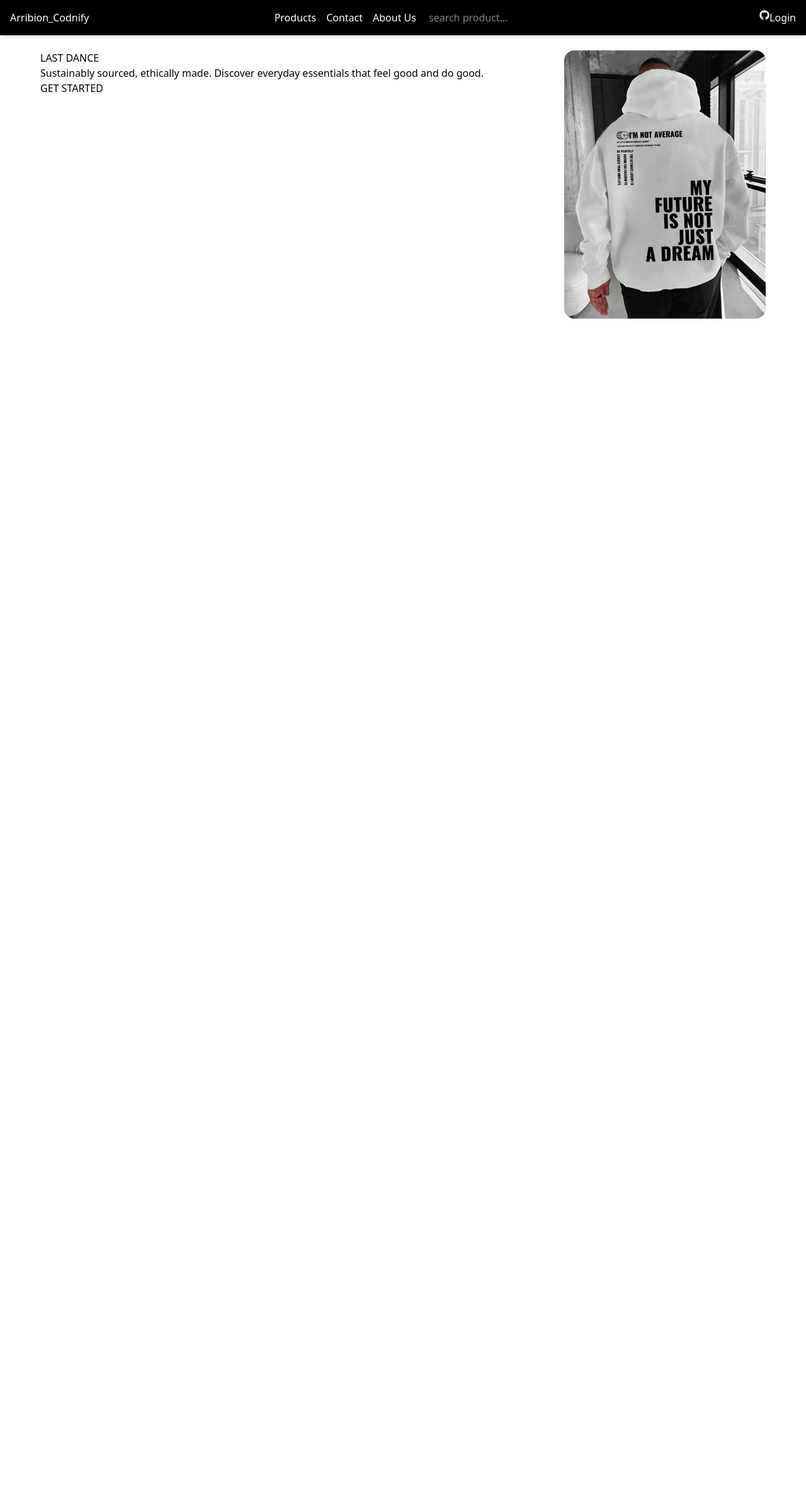
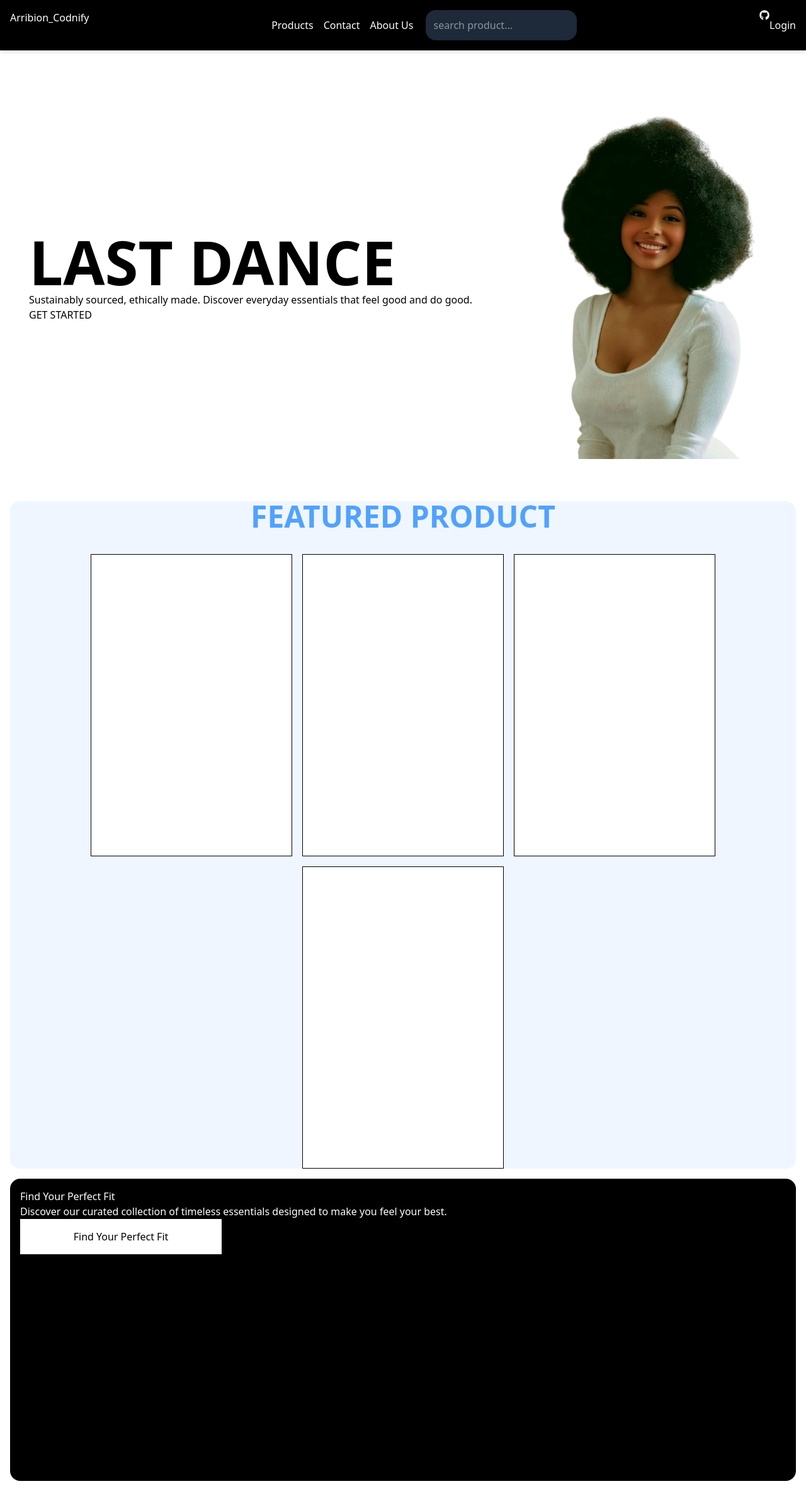
Before and after one commit to arribion-link/modern-minimalist-ecommerce, a React (Vite) app: page / in a window 1280 px wide. Shown: the whole page at 63% size. Before the commit the page ends 880 px from the top, so only its background shows below. Built offline with nearby package versions, Linux system fonts and the light colour scheme.

Commit message:
updated homepage

```diff
--- a/src/components/partials/Footer.tsx
+++ b/src/components/partials/Footer.tsx
@@ -1,10 +1,10 @@
-import React from 'react'
-
 const Footer = () => {
   return (
-    <div>
+    <>
+      <footer>
 
-    </div>
+      </footer>
+    </>
   )
 }
 
--- a/src/components/partials/Header.tsx
+++ b/src/components/partials/Header.tsx
@@ -7,15 +7,15 @@ const Header = () => {
       <div className="">
         <Link to="">Arribion_Codnify</Link>
       </div>
-      <nav className="flex gap-5">
+      <nav className="flex gap-5 items-center">
         <ul className="flex gap-4">
-          <li>
+          <li className="nav-link">
             <NavLink to="">Products</NavLink>
           </li>
-          <li>
+          <li className="nav-link">
             <NavLink to="">Contact</NavLink>
           </li>
-          <li>
+          <li className="nav-link">
             <NavLink to="">About Us</NavLink>
           </li>
         </ul>
--- /dev/null
+++ b/src/components/ui/CallToAction.tsx
@@ -0,0 +1,20 @@
+// import React from 'react'
+
+const CallToAction = () => {
+  return (
+    <>
+      <section className="rounded-2xl min-h-[60vh] bg-black m-4 p-[1em]">
+        <div className="text-white ">
+            <h1>Find Your Perfect Fit</h1>
+            <p>
+                Discover our curated collection of timeless essentials designed to
+                make you feel your best.
+            </p>
+            <button className="bg-white text-black p-4 w-80">Find Your Perfect Fit</button>
+        </div>
+      </section>
+    </>
+  );
+}
+
+export default CallToAction
--- a/src/components/ui/HomeProduct.tsx
+++ b/src/components/ui/HomeProduct.tsx
@@ -1,11 +1,27 @@
-import React from 'react'
+
+import ProductCard from './ProductCard'
 
 const HomeProduct = () => {
   return (
-    <div>
-
-    </div>
-  )
+    <>
+      <section className="bg-blue-50 min-h-60 mx-[1em] rounded-2xl ">
+        <h1 className="text-center font-bold text-5xl m-9 text-blue-400">
+          FEATURED PRODUCT
+        </h1>
+        <div className="flex gap-4 flex-wrap justify-center">
+          <ProductCard />
+          <ProductCard />
+          <ProductCard />
+          <ProductCard />
+          {/* <ProductCard />
+          <ProductCard />
+          <ProductCard />
+          <ProductCard />
+          <ProductCard /> */}
+        </div>
+      </section>
+    </>
+  );
 }
 
 export default HomeProduct
--- a/src/components/ui/ProductCard.tsx
+++ b/src/components/ui/ProductCard.tsx
@@ -2,7 +2,7 @@ import React from 'react'
 
 const ProductCard = () => {
   return (
-    <div>
+    <div className='border min-w-[20em] min-h-[30em] bg-white'>
 
     </div>
   )
--- a/src/components/ui/SearchBar.tsx
+++ b/src/components/ui/SearchBar.tsx
@@ -2,9 +2,9 @@
 const SearchBar = () => {
   return (
     <>
-        <div>
+        <div className="bg-gray-800 rounded-2xl p-3 w-60">
             <label htmlFor="search"></label>
-            <input type="search" placeholder='search product...' />
+            <input type="search" placeholder='search product...' / >
         </div>
     </>
   )
--- a/src/css/index.css
+++ b/src/css/index.css
@@ -1 +1,7 @@
 @import "tailwindcss";
+
+@layer components{
+    .nav-link{
+        @apply hover:text-blue-400;
+    }
+}
--- a/src/pages/Home.tsx
+++ b/src/pages/Home.tsx
@@ -1,13 +1,16 @@
 // import { Link } from "react-router-dom"
 import HomeProduct from "../components/ui/HomeProduct"
-import hero_image from "../assets/hero.jpg"
+import hero_image from "../assets/hero.png"
+import CallToAction from "../components/ui/CallToAction";
 const Home = () => {
   return (
     <>
-      <section className="h-screen w-full bg-no-repeat bg-center flex justify-around mt-20 ">
+      <section className="min-h-[80vh] flex justify-around mt-30 items-center ">
         <div>
-          <h1 className="text-[clamp(1.5rem, 5vw, 3rem)]">LAST DANCE</h1>
-          <p>
+          <h1 className="text-[clamp(2rem, 5vw, 4rem)] font-bold text-8xl">
+            LAST DANCE
+          </h1>
+          <p className="">
             {" "}
             Sustainably sourced, ethically made. Discover everyday essentials
             that feel good and do good.
@@ -15,10 +18,11 @@ const Home = () => {
           <button>GET STARTED</button>
         </div>
         <div>
-          <img src={hero_image} alt="" className="rounded-2xl max-w-80" />
+          <img src={hero_image} alt="" className="rounded-2xl max-w-98 block" />
         </div>
       </section>
       <HomeProduct />
+      <CallToAction/>
     </>
   );
 }
```
Also changed, not shown: src/assets/hero.png (added).
